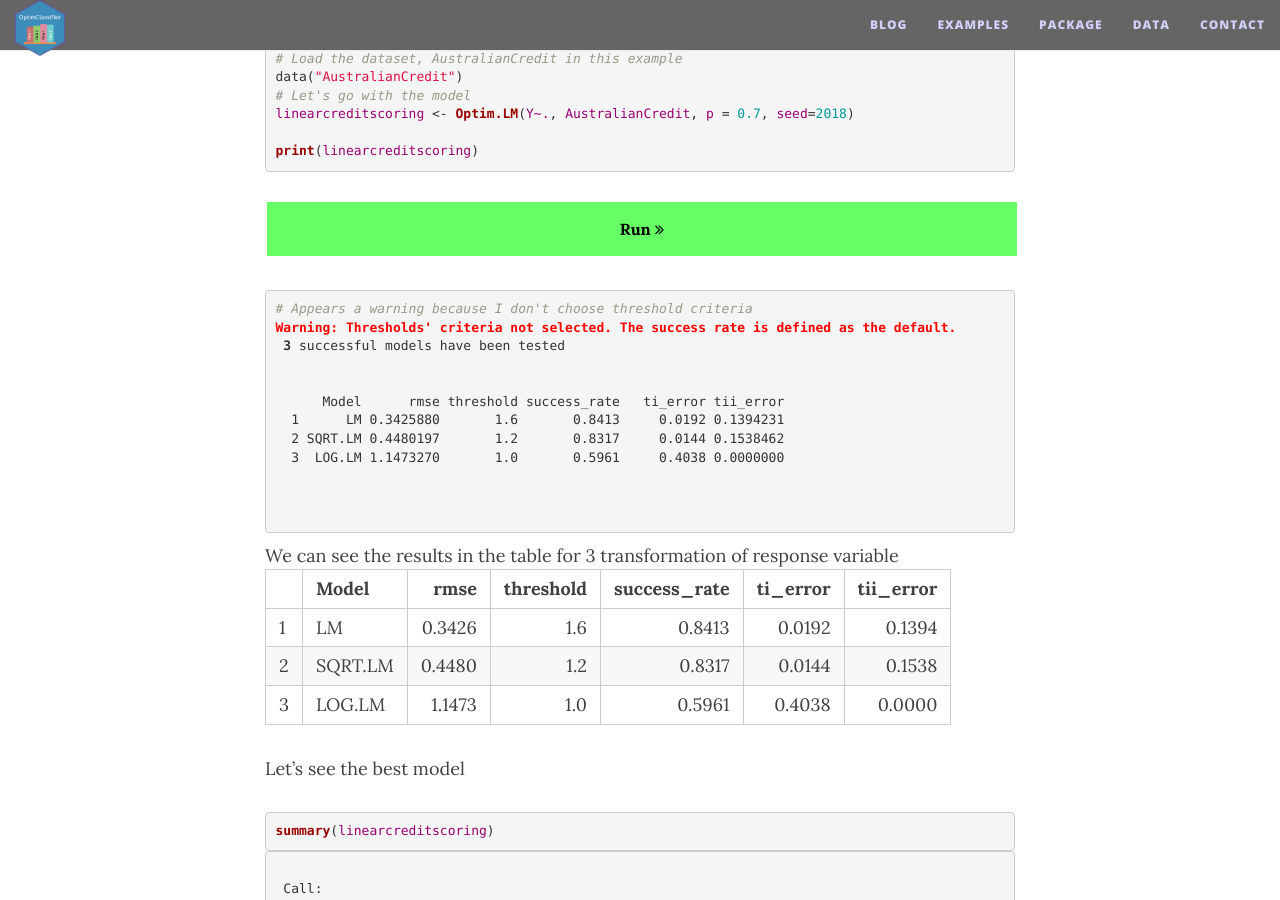
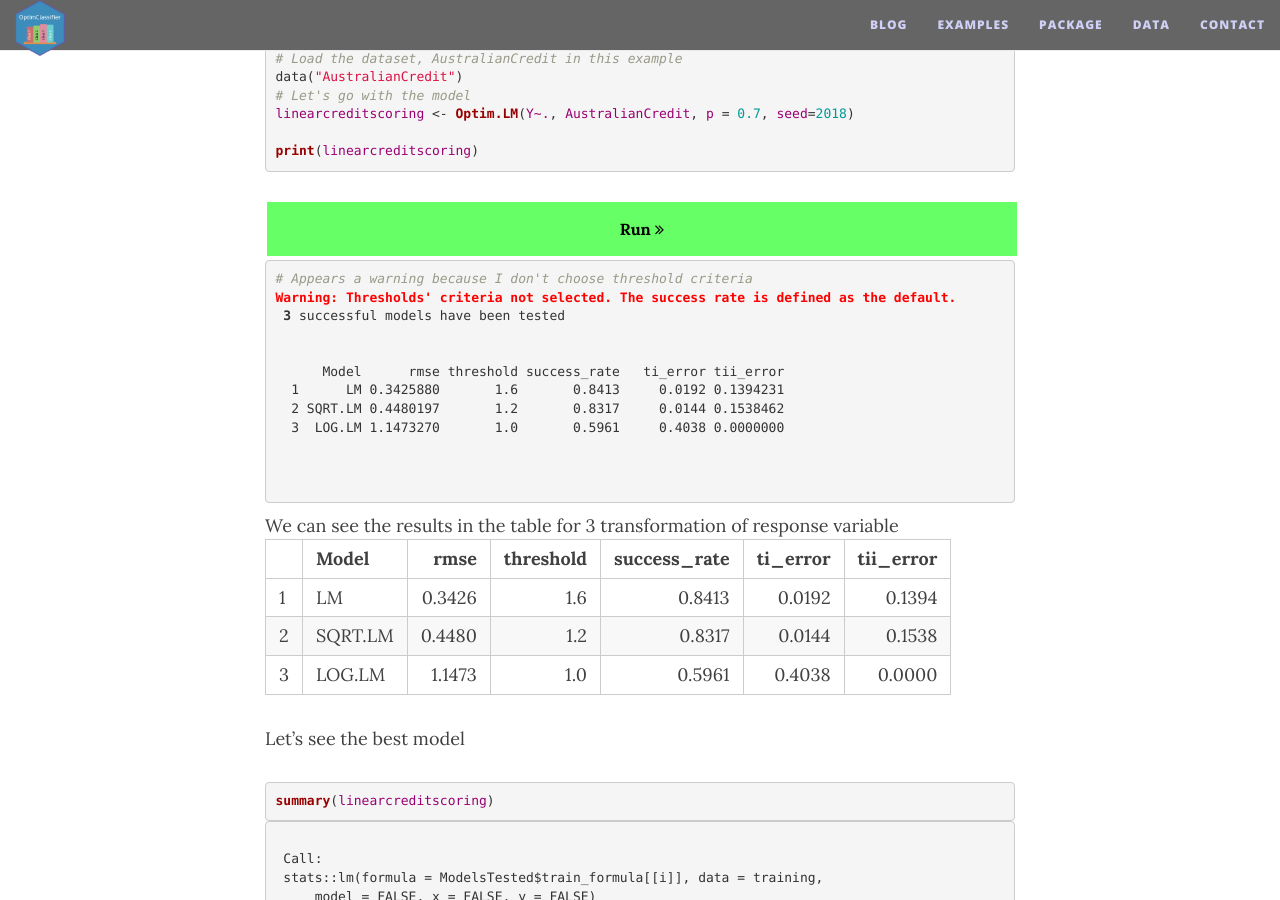
Before and after one commit to economistgame/OptimClassifier, a Jekyll site: the page built from examples/index.md, in a window 1280 px wide and 900 px high, scrolled down 664 px. Built offline with Jekyll 4.4.1, drawn with Linux system fonts in a browser that asks for light colours; nearby versions of some CDN libraries.

Commit message:
Update index.md

```diff
--- a/examples/index.md
+++ b/examples/index.md
@@ -13,12 +13,13 @@
 <button class="method-button NN-button" onClick="location.href='#nn'">NN</button>
 <button class="method-button SVM-button" onClick="location.href='#svm'">SVM</button>
 <script>
-    $(document).ready(function(){
+$(document).ready(function(){
 $("#LM-1").click(function(){
     $("#LMResults").toggle();
 });
     });
 </script>
+
 
 In general, OptimClassifier functions have an intuitive syntax, although some examples are shown below.
 
@@ -59,8 +60,8 @@
 
 <span class="hljs-keyword">print</span>(<span class="hljs-literal">linearcreditscoring</span>)
 </code></pre>
-<button id="LM-1" style="width:100%;margin-top: 0px;" class="method-button" onClick="location.href='#lm'">Run <i class="fa fa-angle-double-right"></i>
-</button>
+<p class="codeFragment"><button id="LM-1" style="width:100%;margin-top: 0px;" class="method-button" onClick="location.href='#lm'">Run <i class="fa fa-angle-double-right"></i>
+</button></p>
 <div id="LMResults">
 <pre><code><span class="hljs-comment"># Appears a warning because I don't choose threshold criteria </span>
 <font color="red"><b>Warning: Thresholds' criteria not selected. The success rate is defined as the default.</b></font>
```
